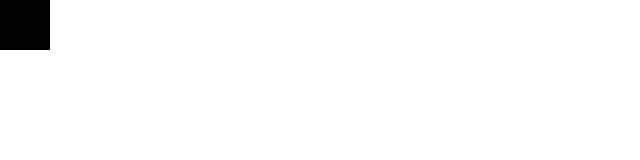
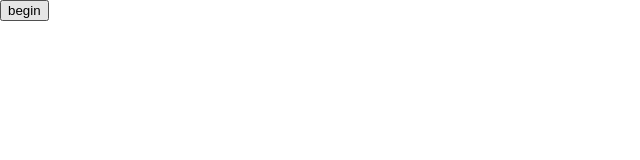
Before and after one commit to dnlaxe/etch-a-sketch, a plain HTML site: page index.html in a window 1280 px wide. Shown: the whole page, without its empty margins (0-640 px from the left). Drawn offline with Linux system fonts and the light colour scheme.

Commit message:
Added button

```diff
--- a/index.html
+++ b/index.html
@@ -6,6 +6,10 @@
     <title>Document</title>
     <link rel="stylesheet" href="style.css">
 </head>
+    <button>begin</button>
+
+
+
     <div class="grid"></div>
 
 
--- a/script.js
+++ b/script.js
@@ -1,9 +1,15 @@
 const grid = document.querySelector('.grid')
+const button = document.querySelector('button');
 
-for (i = 0; i < 16; i++) {
+button.addEventListener("click", () => {
+    const size = prompt('Grid length (1-100): ');
+
+    grid.innerHTML = "";
+
+    for (i = 0; i < size; i++) {
     const row = document.createElement('div');
     row.className = 'row';
-    for (j = 0; j < 16; j++) {
+    for (j = 0; j < size; j++) {
         const column = document.createElement('div');
         column.className = 'column';
 
@@ -14,4 +20,6 @@ for (i = 0; i < 16; i++) {
         row.appendChild(column);
     }
     grid.appendChild(row);
-};
+    };
+
+});
```
